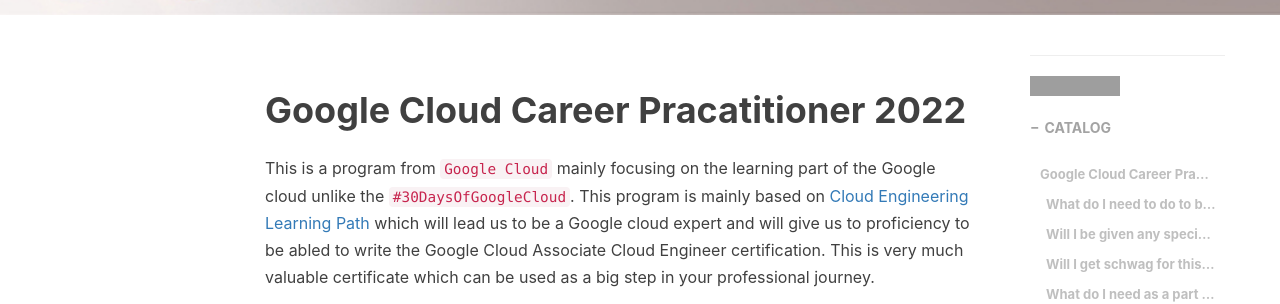
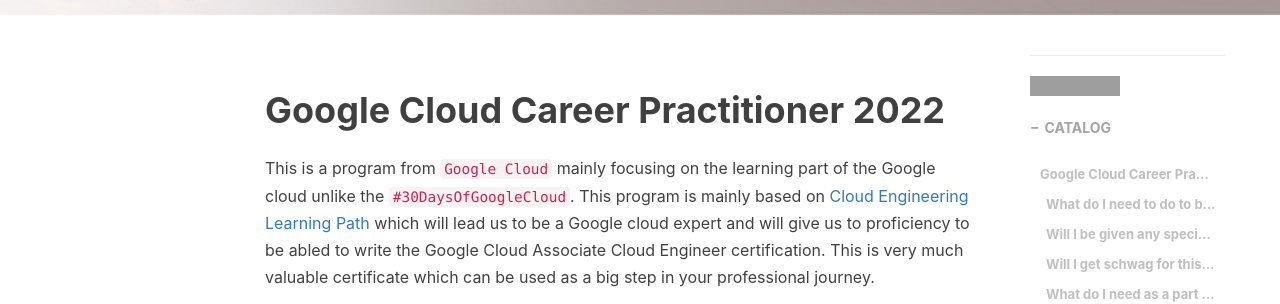
Before and after one commit to dsc-srmrmp/dsc-srmrmp.github.io, a Jekyll site: the page built from _posts/2022-11-04-Google Cloud Career Pracatitioner.md, in a window 1280 px wide and 900 px high, scrolled down 362 px. Shown: the part 172-476 px from the top of the window. Built offline with Jekyll 4.4.1, drawn with Linux system fonts in a browser that asks for light colours; nearby versions of some CDN libraries; comment, search, counter and statistics services are not loaded; grey boxes are pictures that could not be loaded.

Commit message:
Update 2022-11-04-Google Cloud Career Pracatitioner.md

```diff
--- a/_posts/2022-11-04-Google Cloud Career Pracatitioner.md
+++ b/_posts/2022-11-04-Google Cloud Career Pracatitioner.md
@@ -7,7 +7,7 @@
 header-img: "img/inpost/contribute.png"
 hidden:     false
 ---
-<h1>Google Cloud Career Pracatitioner 2022</h1>
+<h1>Google Cloud Career Practitioner 2022</h1>
 This is a program from `Google Cloud` mainly focusing on the learning part of the Google cloud unlike the `#30DaysOfGoogleCloud`. This program is mainly based on [Cloud Engineering Learning Path](https://www.cloudskillsboost.google/paths/11) which will lead us to be a Google cloud expert and will give us to proficiency to be abled to write the Google Cloud Associate Cloud Engineer certification. This is very much valuable certificate which can be used as a big step in your professional journey.
 
 <h3>What do I need to do to be a part of this program?</h3>
```
